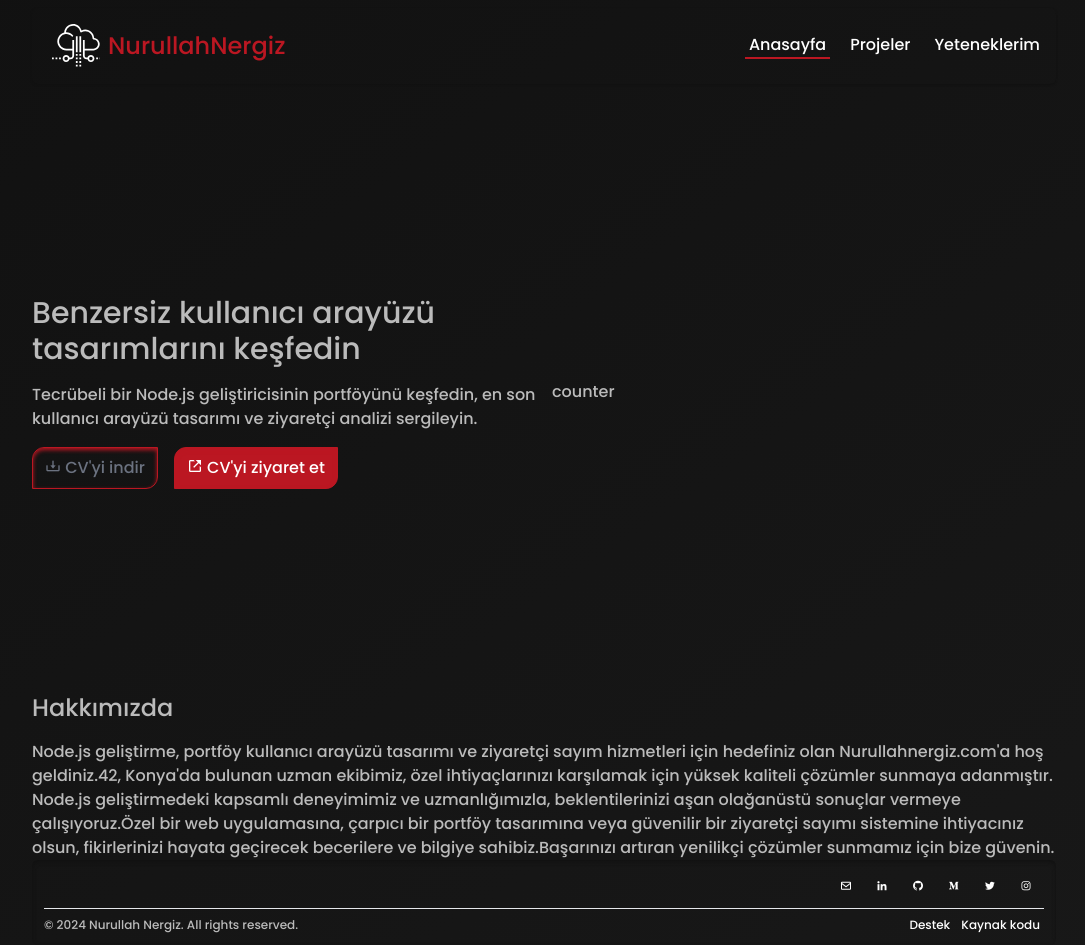
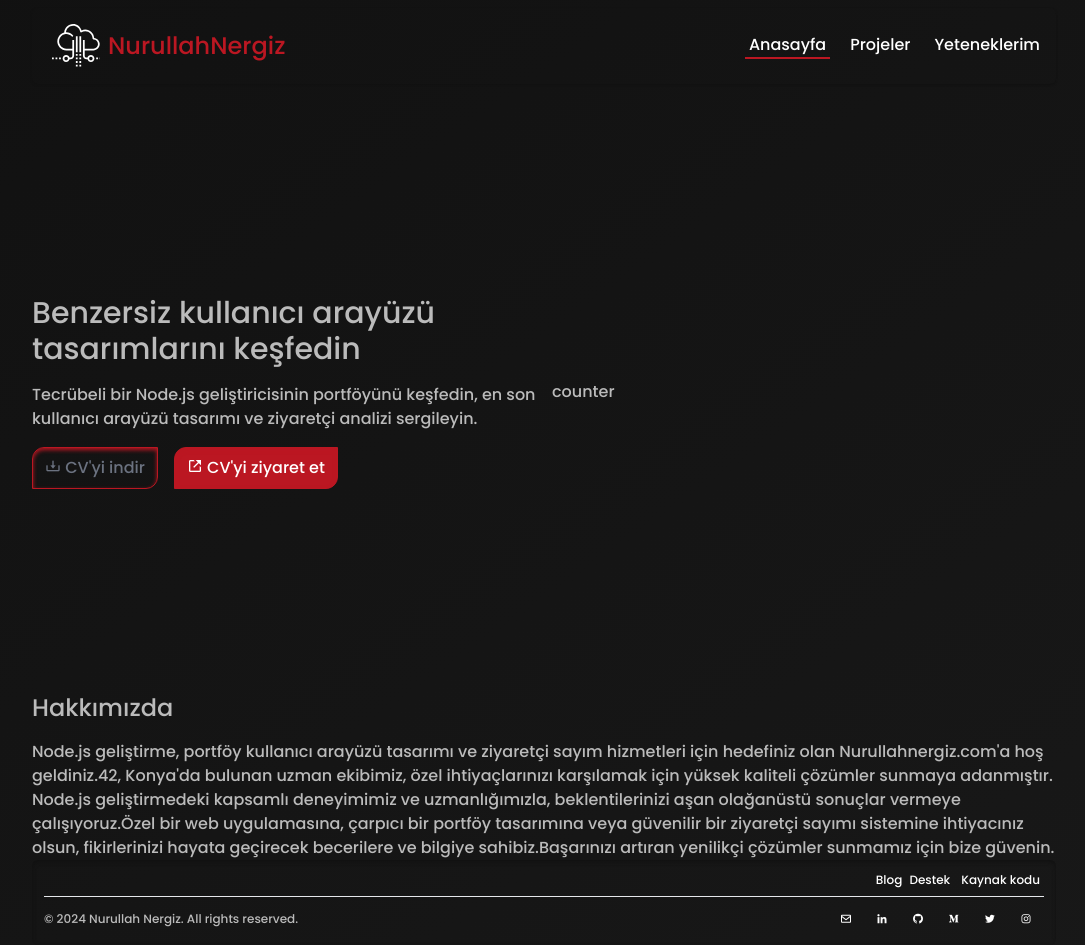
Before and after one commit to Nurullah-Nergiz/webpage, a Nuxt app: page / in a window 1280 px wide. Shown: the whole page, without its empty margins (96-1181 px from the left). Built offline with nearby package versions, Linux system fonts and the light colour scheme.

Commit message:
Fix Seo Error:Title, description and similar errors have been corrected

```diff
--- a/components/Footer.vue
+++ b/components/Footer.vue
@@ -5,6 +5,21 @@
                 <!-- <Logo /> -->
                 <!-- <span class="text- text-primary">NurullahNergiz</span> -->
             </NuxtLink>
+            <div class="text-xs">
+                <a href="https://blog.nurullahnergiz.com/">
+                    Blog
+                </a>
+                <a href="https://github.com/Nurullah-Nergiz/webpage/issues/new" class="px-1" target="_blank">
+                    Destek
+                </a>
+                <a href="https://github.com/Nurullah-Nergiz/webpage" class="px-1" target="_blank">
+                    Kaynak kodu
+                </a>
+            </div>
+        </section>
+        <hr class="my-2">
+        <section class="flex items-center justify-between text-xs">
+            <p class="">&copy; 2024 Nurullah Nergiz. All rights reserved.</p>
             <div class="flex items-center">
                 <a href="mailto:nurullah@nergiz.me" class="bx bx-envelope px-3 py-2 hover:text-primary "></a>
                 <a href="https://www.linkedin.com/in/nurullah-nergiz/" target="_blank"
@@ -15,18 +30,5 @@
                 <a href="https://www.instagram.com/nurullahnergiz_/" target="_blank" class="bx bxl-instagram px-3 py-2 hover:text-primary "></a>
             </div>
         </section>
-        <hr class="my-2">
-        <section class="flex items-center justify-between text-xs">
-            <p class="">&copy; 2024 Nurullah Nergiz. All rights reserved.</p>
-            <div class="text-xs">
-                <a href="https://github.com/Nurullah-Nergiz/webpage/issues/new" class="px-1" target="_blank">
-                    Destek
-                </a>
-                <a href="https://github.com/Nurullah-Nergiz/webpage" class="px-1" target="_blank">
-                    Kaynak kodu
-                </a>
-            </div>
-
-        </section>
     </footer>
 </template>
--- a/pages/projects/[...slug].vue
+++ b/pages/projects/[...slug].vue
@@ -8,24 +8,10 @@ Promise.all([
   useFetch(`https://api.github.com/repos/Nurullah-Nergiz/${params.slug[0]}/readme`),
   useFetch(`https://api.github.com/repos/Nurullah-Nergiz/${params.slug[0]}`)
 ]).then((res) => {
-  // const parser = new DOMParser();
-  // let readmeHtml = parser.parseFromString(markdownParse.convertMarkdownToHTML(res[0].data._rawValue), 'text/html').body;
-  // readmeHtml.querySelectorAll("img").forEach((img) => {
-  //     img.addEventListener('error', () => {
-  //         this.onerror = null;
-  //         this.src = 'https://placeimg.com/200/300/animals';
-  //     })
-
-  // })
-  // console.log(res[0]);
   [readme.value, repo.value] = [convertMarkdownToHTML(atob(res[0].data._rawValue.content)), res[1].data._rawValue]
 
-
-
-  // console.log(res[1].data._rawValue.topics.join(", "));
-
   useHead({
-    title: `${res[1].data._rawValue?.full_name}`,
+    title: `${res[1].data._rawValue?.full_name} - Nurullah Nergiz`,
     meta: [
       {
         name: "description",
@@ -47,26 +33,22 @@ Promise.all([
   });
 });
 
-onMounted(() => {
-  /**
-   * @type {HTMLDivElement}
-   */
-  // console.log(readmeDescription);
-  console.clear();
-  setTimeout(() => {
-    // console.log(readmeDescription);
-    readmeDescription.value.querySelectorAll("img").forEach(img => {
-      console.log(img);
-    })
-  }, 100);
-})
-
 </script>
 <template>
-  <h1 class="mb-5 px-2 py-3  flex items-center shadow-lg shadow-secondary"> <i
-      class='bx bx-chevron-right text-primary'></i>
-    {{ repo?.name }}
-  </h1>
+  <article class="mb-5 px-2 py-3  flex items-center gap-4 shadow-lg shadow-secondary">
+    <NuxtLink to="/">
+      <i class='bx bx-home-alt-2 text-primary'></i>
+      Anasayfa
+    </NuxtLink>
+    <NuxtLink to="/projects">
+      <i class='bx bx-chevron-right text-primary'></i>
+      projects
+    </NuxtLink>
+    <NuxtLink :to="`/projects/${repo.name}/${repo.default_branch}`">
+      <i class='bx bx-chevron-right text-primary'></i>
+      {{ repo?.name }}
+    </NuxtLink>
+  </article>
   <section class="flex gap-5 flex-col-reverse lg:flex-row">
     <div class="lg:w-9/12  shadow-lg shadow-secondary p-5">
       <h2 class="mb-1">{{ repo.default_branch }}/README.md</h2>
--- a/pages/projects/index.vue
+++ b/pages/projects/index.vue
@@ -5,7 +5,7 @@ useFetch(`https://api.github.com/users/Nurullah-Nergiz/repos?sort=updated`).then
     repos.value = data?.data._rawValue.filter((i => i.name !== 'Nurullah-Nergiz'));
 })
 useHead({
-    title: "Nurullah Nergiz Projeler Sayfası - nurullahnergiz",
+    title: "Nurullah Nergiz Projeler Sayfası - Nurullah Nergiz",
     meta: [
         {
             name: "description",
--- a/pages/skills.vue
+++ b/pages/skills.vue
@@ -8,6 +8,18 @@ export default {
           rel: "canonical",
           href: `https://nurullahnergiz.com/skills`
         }
+      ],
+      meta: [
+        {
+          hid: "author",
+          name: "author",
+          content: "Nurullah Nergiz",
+        },
+        {
+          // hid: "description",
+          name: "description",
+          content: "Benim yeteneklerim sayfası: Yaratıcı front-end geliştirici olarak HTML, CSS, JavaScript uzmanlığı, kullanıcı dostu arayüz tasarımı ve modern web teknolojilerinde güçlü beceriler.",
+        },
       ],
     });
   },
```
